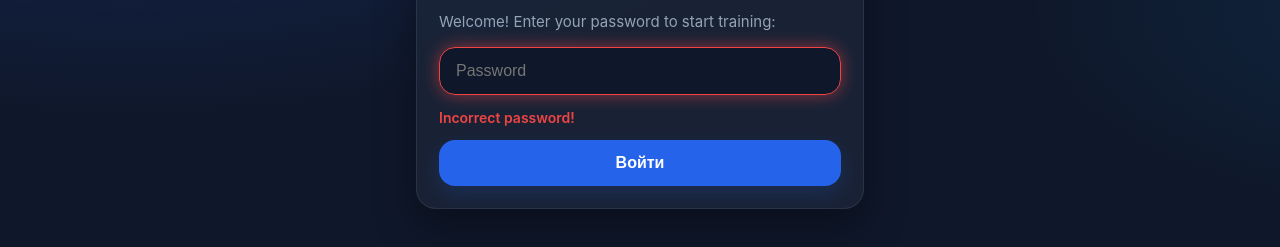
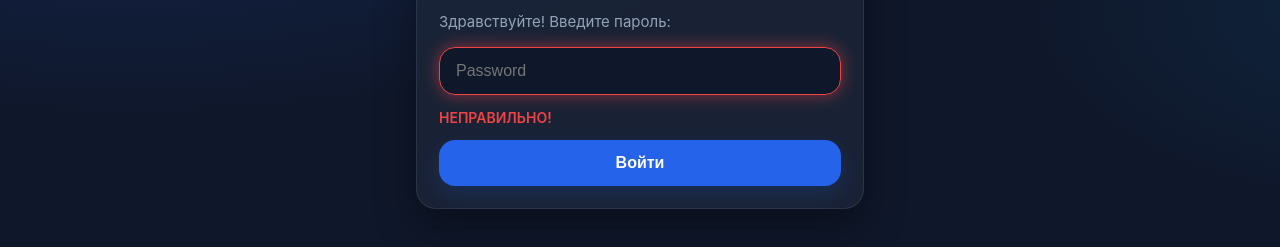
Before and after one commit to kahsurteprazan/TrainerGreender, a plain HTML site: page index.html in a window 1280 px wide. Both pictures are taken after a click on the button "Войти". Shown: the part 73-320 px from the top of the page. Drawn offline with Linux system fonts and the light colour scheme.

Commit message:
Update index.html

```diff
--- a/index.html
+++ b/index.html
@@ -12,9 +12,9 @@
     <section id="screen-login" class="screen">
       <div class="card">
         <h1>Greender Trainer</h1>
-        <p class="subtitle">Welcome! Enter your password to start training:</p>
+        <p class="subtitle">Здравствуйте! Введите пароль:</p>
         <input id="password-input" type="password" placeholder="Password" autocomplete="off" />
-        <p id="login-error" class="error hidden">Incorrect password!</p>
+        <p id="login-error" class="error hidden">НЕПРАВИЛЬНО!</p>
         <button id="login-btn" class="btn btn-primary" type="button">Войти</button>
       </div>
     </section>
```
